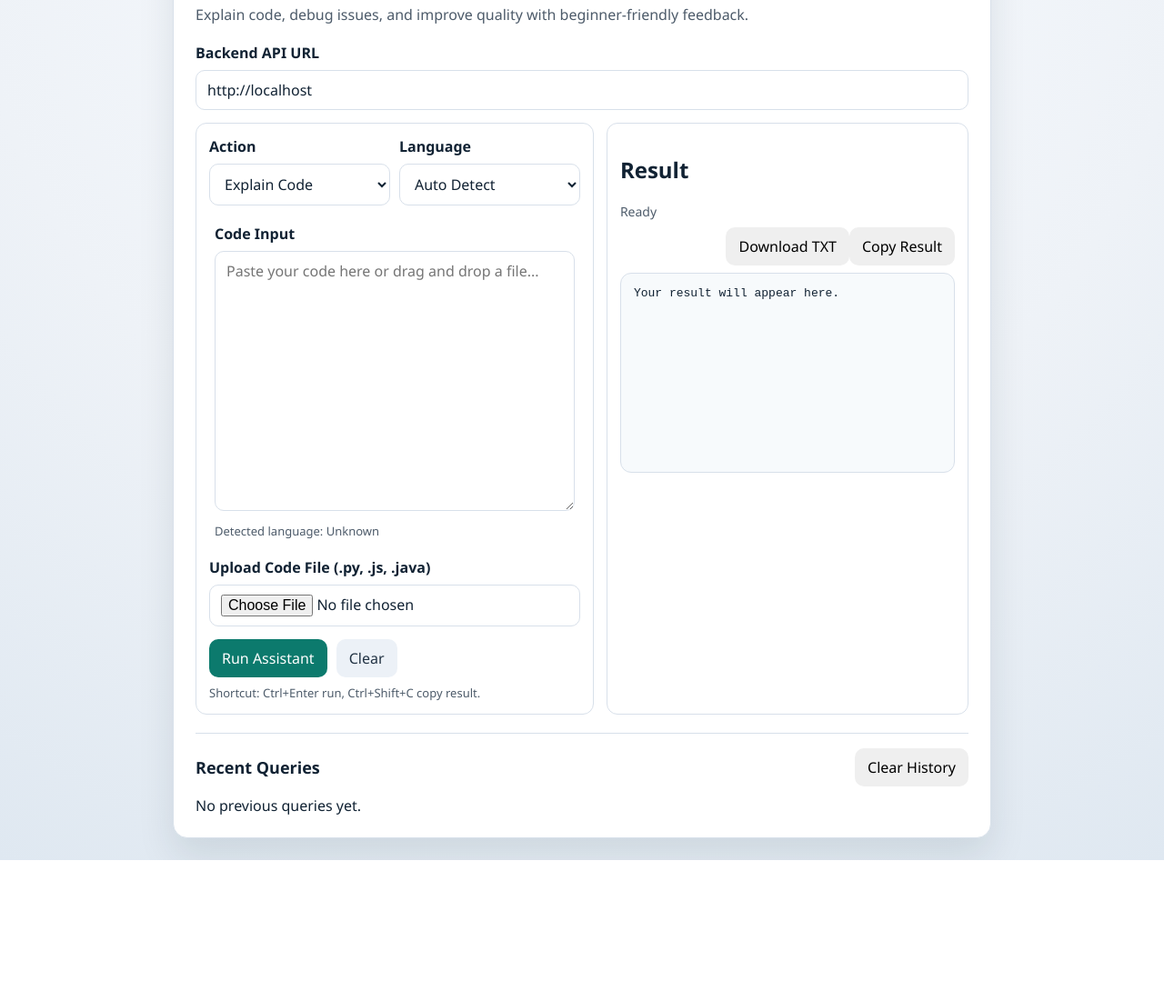
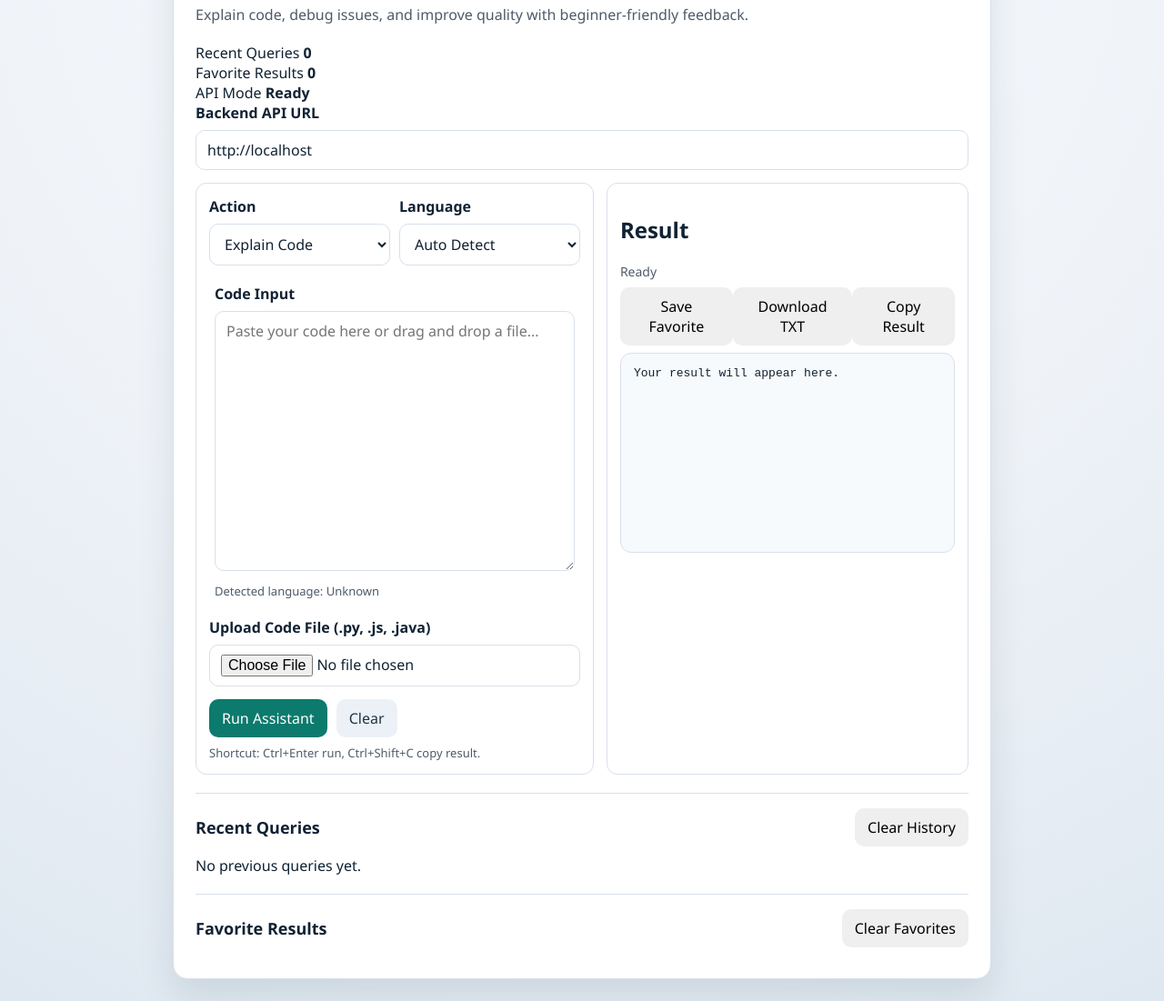
Before and after one commit to imDarshanGK/AI-dev-assistant, a plain HTML site: page frontend/index.html in a window 1280 px wide. Shown: the part 94-1195 px from the top of the page at 91% size. Before the commit the page ends 1040 px from the top, so only its background shows below. Drawn offline with Linux system fonts and the light colour scheme.

Commit message:
Add dashboard summary and favorites UI

```diff
--- a/frontend/index.html
+++ b/frontend/index.html
@@ -15,6 +15,21 @@
                 <button id="theme-toggle" type="button" aria-label="Toggle dark mode">Dark mode</button>
             </div>
             <p class="subtitle">Explain code, debug issues, and improve quality with beginner-friendly feedback.</p>
+
+            <section class="dashboard-summary">
+                <div class="summary-card">
+                    <span class="summary-label">Recent Queries</span>
+                    <strong id="history-count">0</strong>
+                </div>
+                <div class="summary-card">
+                    <span class="summary-label">Favorite Results</span>
+                    <strong id="favorites-count">0</strong>
+                </div>
+                <div class="summary-card">
+                    <span class="summary-label">API Mode</span>
+                    <strong id="api-mode-label">Ready</strong>
+                </div>
+            </section>
 
             <div class="field-group">
                 <label for="api-base">Backend API URL</label>
@@ -66,6 +81,7 @@
                     <h2>Result</h2>
                     <div id="status" class="status">Ready</div>
                     <div class="result-actions">
+                        <button id="favorite-btn" type="button">Save Favorite</button>
                         <button id="download-btn" type="button">Download TXT</button>
                         <button id="copy-btn" type="button">Copy Result</button>
                     </div>
@@ -80,6 +96,14 @@
                 </div>
                 <ul id="history-list" class="history-list"></ul>
             </section>
+
+            <section class="history-wrap favorites-wrap">
+                <div class="history-header">
+                    <h2>Favorite Results</h2>
+                    <button id="clear-favorites-btn" type="button">Clear Favorites</button>
+                </div>
+                <ul id="favorites-list" class="history-list"></ul>
+            </section>
         </section>
     </main>
     <script src="script.js"></script>
```
